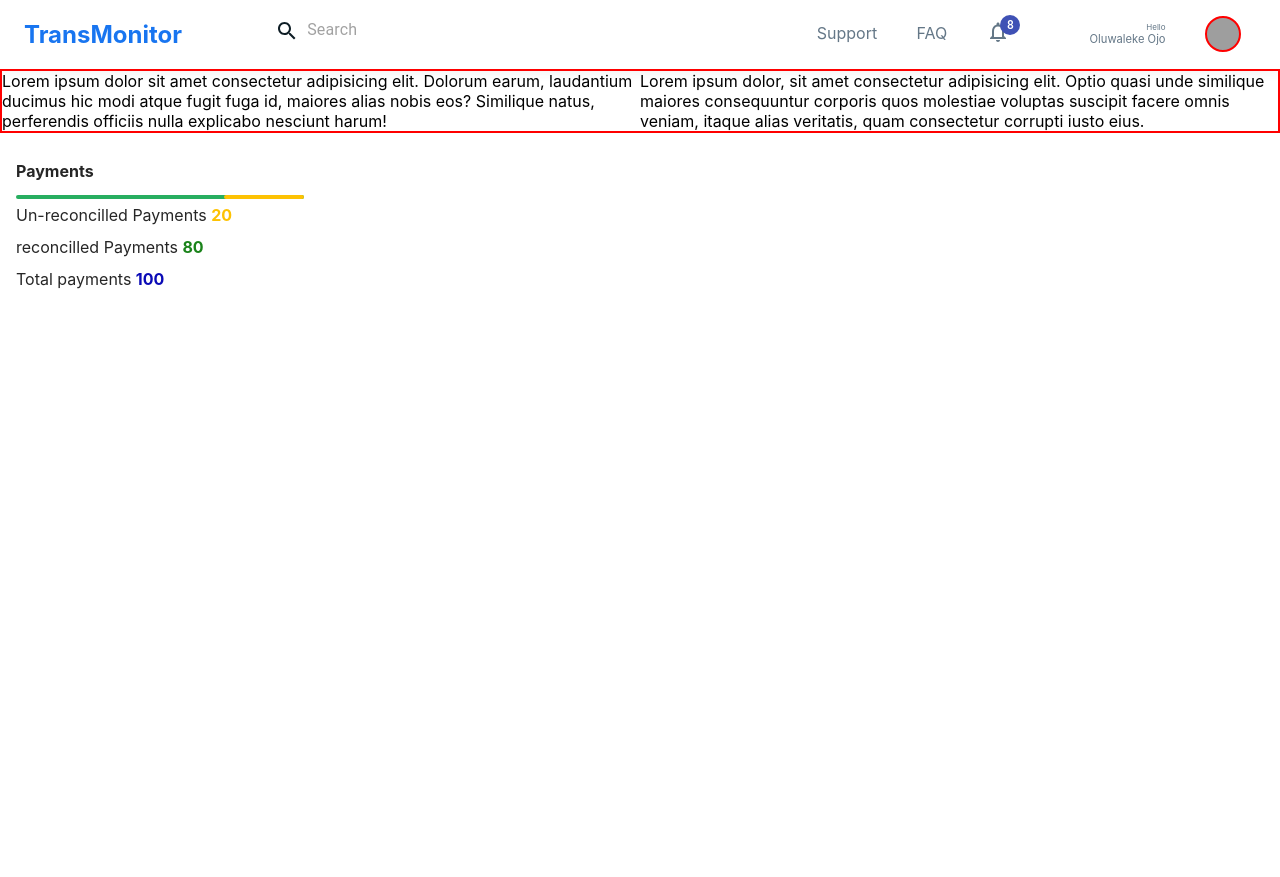
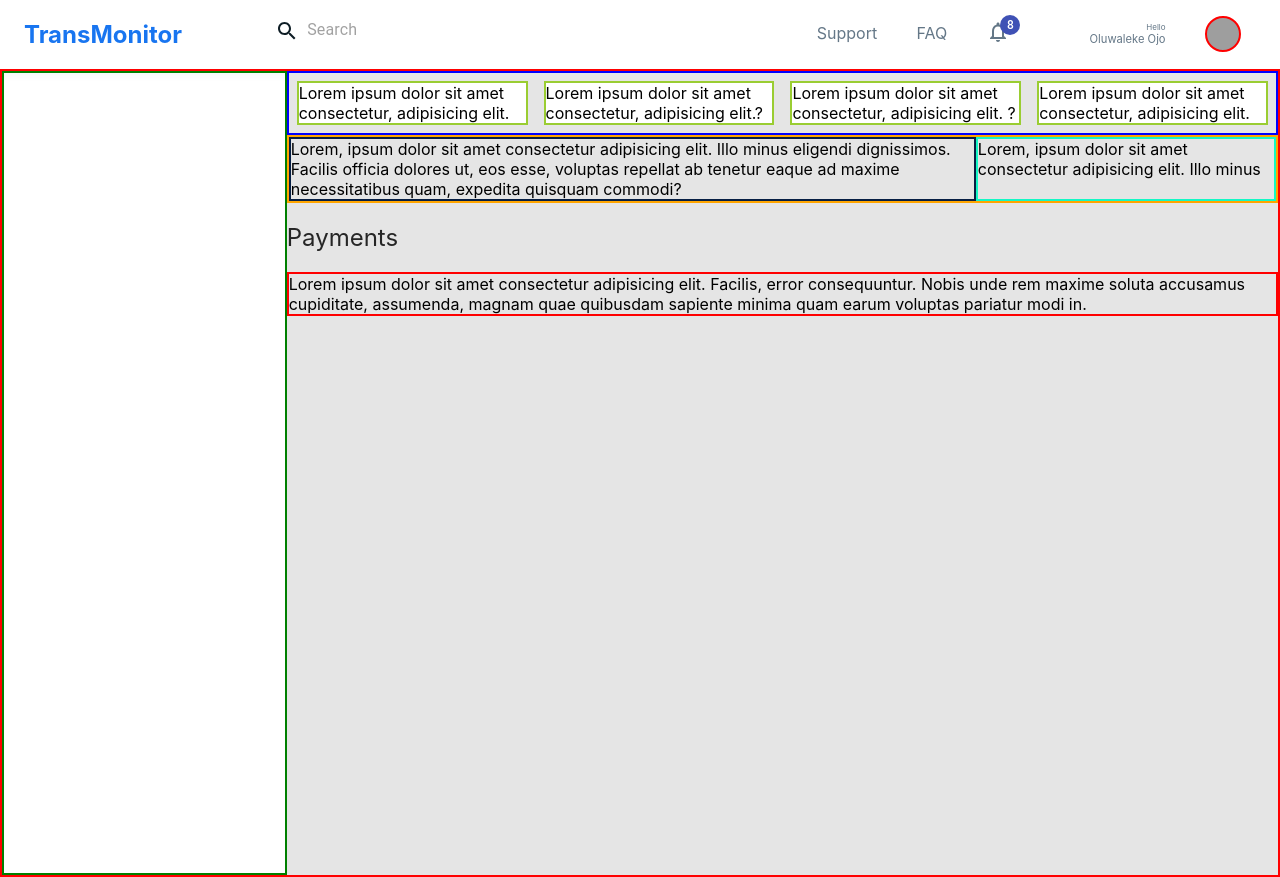
Before and after one commit to John-pels/transmonitor, a React (Create React App) app: page / in a window 1280 px wide. Before the commit the page ends 800 px from the top, so only its background shows below. Built offline with nearby package versions, Linux system fonts and the light colour scheme; grey boxes are pictures that could not be loaded.

Commit message:
Main container
I create main container for all the components

```diff
--- a/src/App.js
+++ b/src/App.js
@@ -1,18 +1,11 @@
 import React from "react";
 import Header from "./component/header";
 import MainContainer from "./component/container";
-import TrackRecord from "./component/trackRecord";
 function App() {
   return (
     <div className="App">
       <Header />
       <MainContainer />
-      <TrackRecord
-        heading="Payments"
-        textOne="Un-reconcilled Payments"
-        textTwo="reconcilled Payments"
-        textThree="Total payments"
-      />
     </div>
   );
 }
--- a/src/component/container/container.module.scss
+++ /dev/null
@@ -1,8 +0,0 @@
-.container {
-    display: flex;
-    border: 2px solid red;
-    .containerBoxes {
-        flex: 1;
-
-    }
-}
--- /dev/null
+++ b/src/component/container/container.styles.scss
@@ -0,0 +1,58 @@
+.container {
+    display: flex;
+    border: 2px solid red;
+    .containerBoxes {
+        flex: 1;
+
+    }
+    .box1 {
+    max-width: 22%;
+    height: 100vh;
+    border: 2px solid green;
+    }
+    .box2 {
+        background: #E5E5E5;
+
+        .box2__topChart{
+            display: flex;
+            flex-wrap: wrap;
+            border: 2px solid blue;
+            .topChart--items{
+                background: #FFF;
+                margin: .5em;
+                flex: 1;
+                 border: 2px solid yellowgreen;
+            }
+        }
+
+        .chart {
+            display: flex;
+            border: 2px solid orange;
+
+            .chart__items {
+                flex: 1;
+            border: 2px solid rgb(46, 30, 1);
+
+            }
+            .chart--area {
+            border: 2px solid rgb(7, 31, 68);
+
+            }
+
+            .right-record {
+            max-width: 30%;
+            border: 2px solid rgb(20, 247, 197);
+
+            }
+        }
+         h2 {
+        color: #262626;
+        font-weight: 400;
+    }
+    .table-data {
+        display: flex;
+        border: 2px solid red;
+    }
+    }
+
+}
--- a/src/component/container/index.jsx
+++ b/src/component/container/index.jsx
@@ -1,14 +1,41 @@
 import React from "react";
-import classes from "./container.module.scss";
+import "./container.styles.scss";
 
 const MainContainer = () => {
   return (
-    <section className={classes.container}>
-      <div className={classes.containerBoxes}>
-          Lorem ipsum dolor sit amet consectetur adipisicing elit. Dolorum earum, laudantium ducimus hic modi atque fugit fuga id, maiores alias nobis eos? Similique natus, perferendis officiis nulla explicabo nesciunt harum!
-      </div>
-      <div className={classes.containerBoxes}>
-          Lorem ipsum dolor, sit amet consectetur adipisicing elit. Optio quasi unde similique maiores consequuntur corporis quos molestiae voluptas suscipit facere omnis veniam, itaque alias veritatis, quam consectetur corrupti iusto eius.
+    <section className="container">
+      <div className="containerBoxes  box1"></div>
+      <div className="containerBoxes box2">
+        <div className="box2__topChart">
+          <div className="topChart--items">
+            Lorem ipsum dolor sit amet consectetur, adipisicing elit.
+          </div>
+          <div className="topChart--items">
+            Lorem ipsum dolor sit amet consectetur, adipisicing elit.?
+          </div>
+          <div className="topChart--items">
+            Lorem ipsum dolor sit amet consectetur, adipisicing elit. ?
+          </div>
+          <div className="topChart--items">
+            Lorem ipsum dolor sit amet consectetur, adipisicing elit.{" "}
+          </div>
+        </div>
+        <div className="chart">
+          <div className="chart__items chart--area">
+            Lorem, ipsum dolor sit amet consectetur adipisicing elit. Illo minus
+            eligendi dignissimos. Facilis officia dolores ut, eos esse, voluptas
+            repellat ab tenetur eaque ad maxime necessitatibus quam, expedita
+            quisquam commodi?
+          </div>
+          <div className="chart__items right-record">
+            Lorem, ipsum dolor sit amet consectetur adipisicing elit. Illo minus
+
+          </div>
+        </div>
+        <h2>Payments</h2>
+        <div className='table-data'>
+          Lorem ipsum dolor sit amet consectetur adipisicing elit. Facilis, error consequuntur. Nobis unde rem maxime soluta accusamus cupiditate, assumenda, magnam quae quibusdam sapiente minima quam earum voluptas pariatur modi in.
+        </div>
       </div>
     </section>
   );
```
